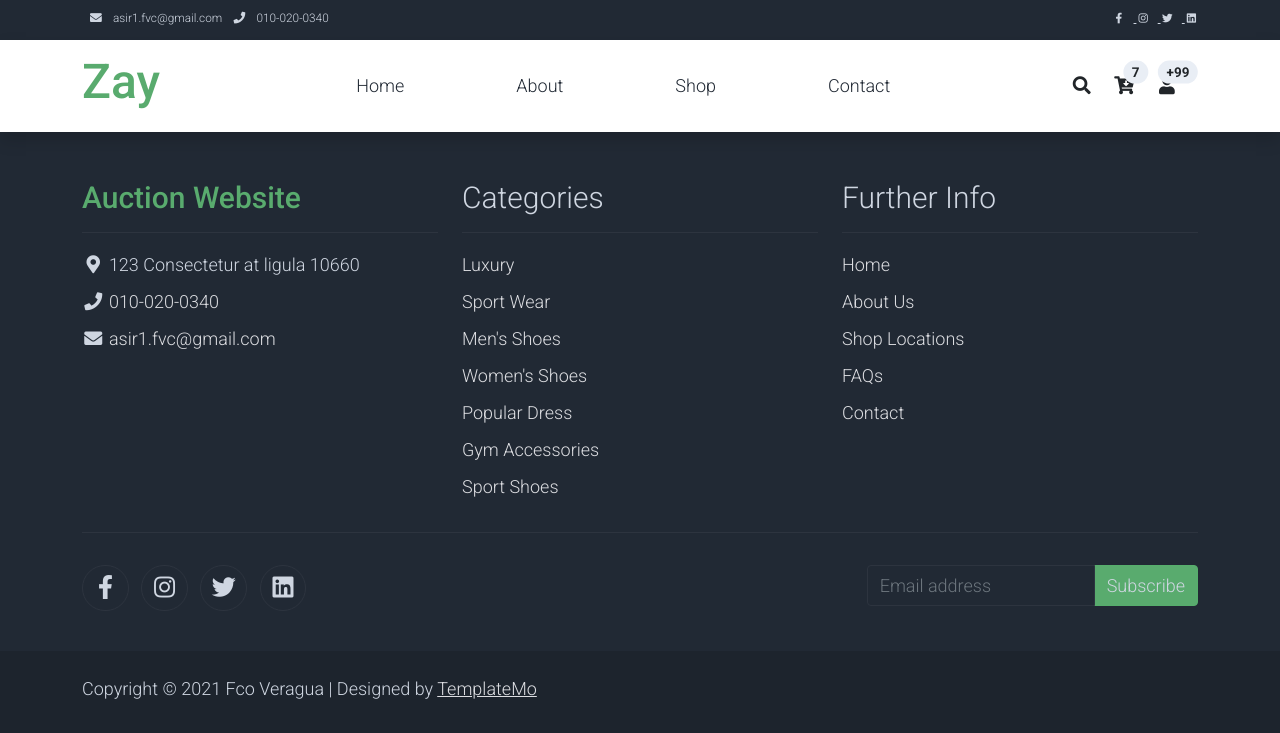
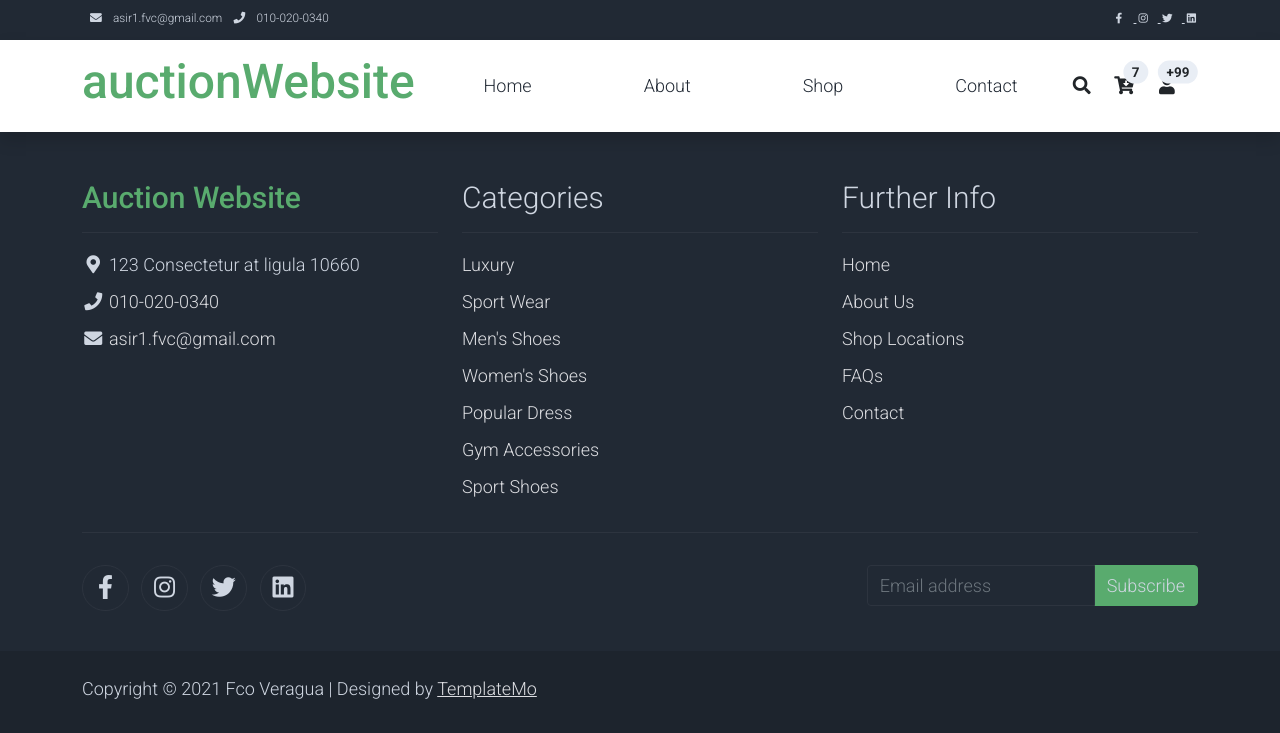
Before and after one commit to fco-veragua/auctionWebsite, a Symfony app: template templates/base.html.twig in a window 1280 px wide. Shown: the top 733 px of the page. Run offline with Twig, Linux system fonts and the light colour scheme; the template is opened without the code that fills it, so the values that code supplies are empty; some libraries are stand-ins or nearby versions.

Commit message:
Some changes in base template

```diff
--- a/templates/base.html.twig
+++ b/templates/base.html.twig
@@ -69,7 +69,7 @@
 				<div class="container d-flex justify-content-between align-items-center">
 
 					<a class="navbar-brand text-success logo h1 align-self-center" href="index.html">
-						Zay
+						auctionWebsite
 					</a>
 
 					<button class="navbar-toggler border-0" type="button" data-bs-toggle="collapse" data-bs-target="#templatemo_main_nav" aria-controls="navbarSupportedContent" aria-expanded="false" aria-label="Toggle navigation">
```
